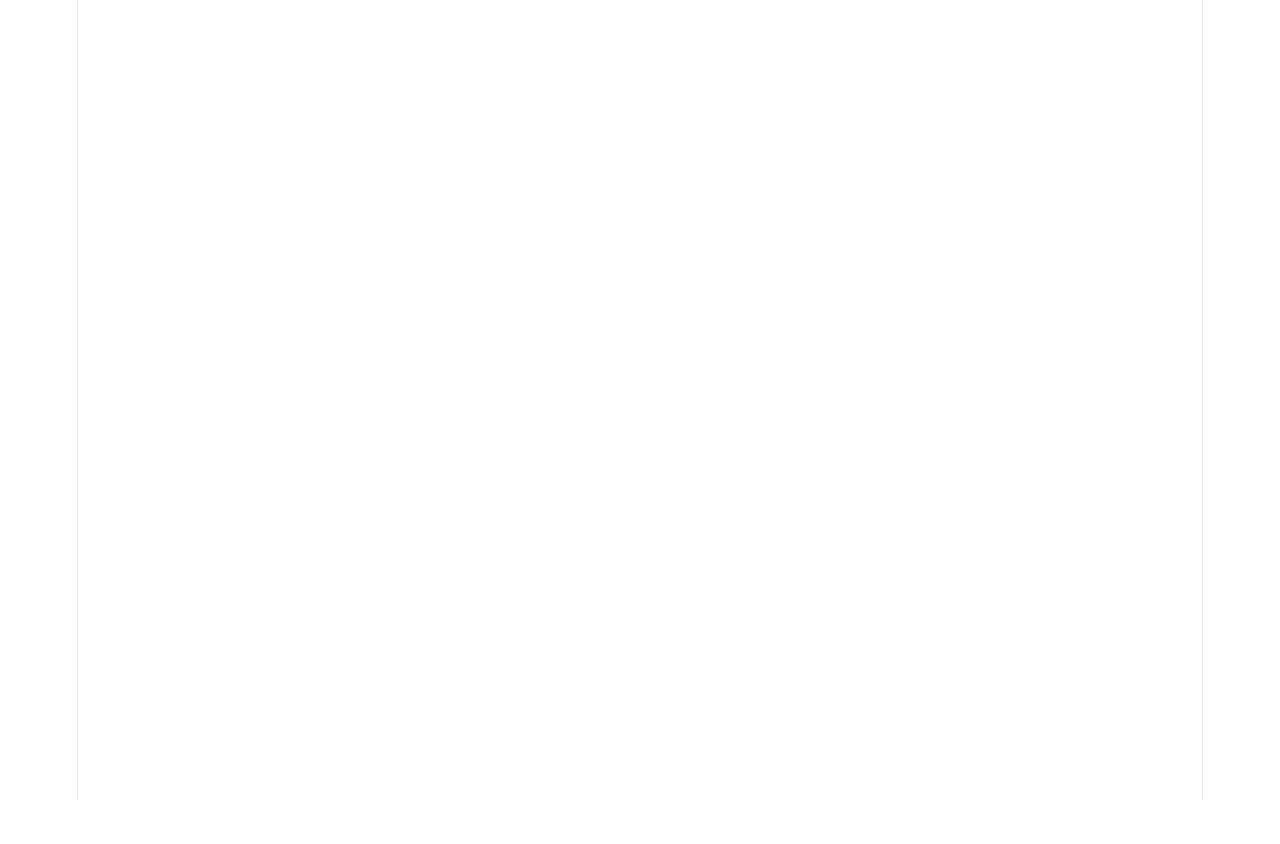
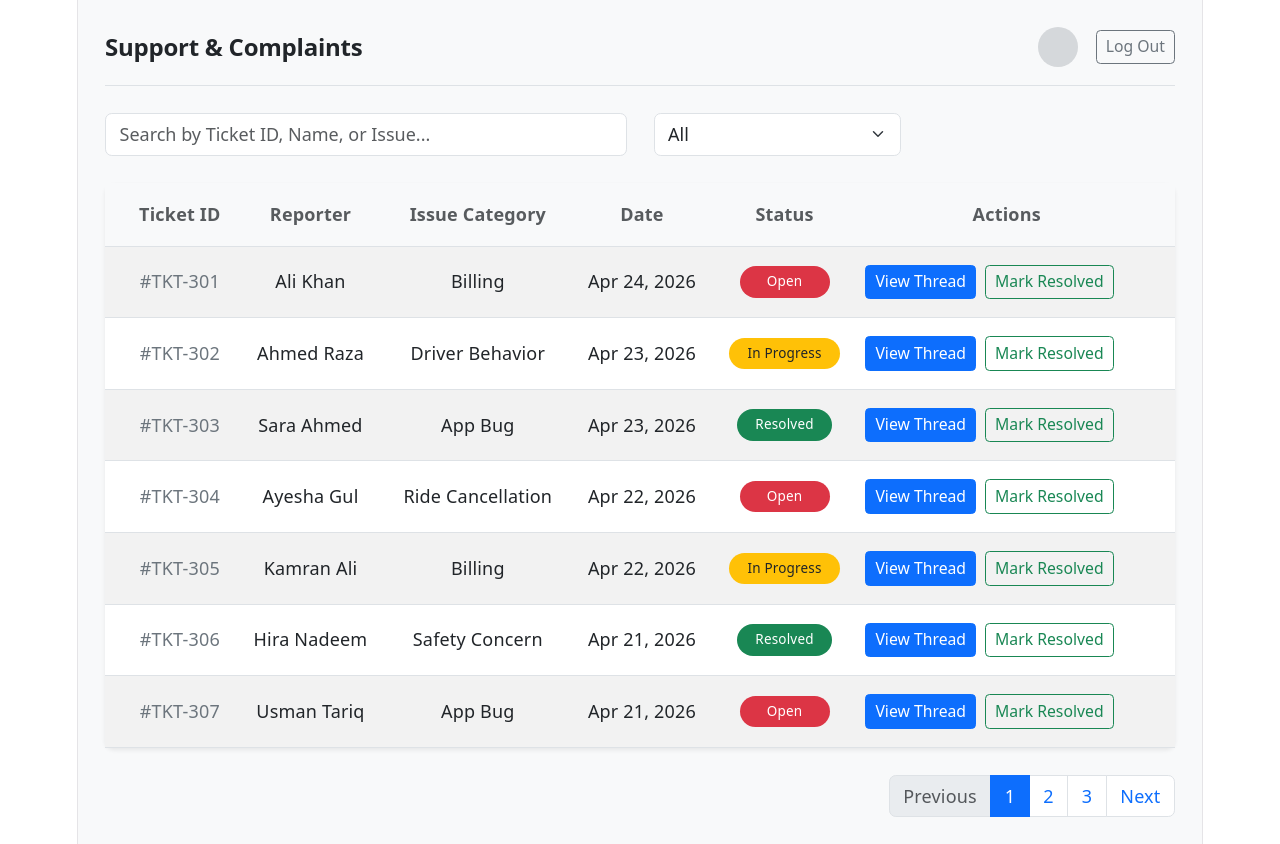
Before and after one commit to Shaj2311/Safar, a React (Vite) app in the folder frontend/AdminPanel/: page /support in a window 1280 px wide. Before the commit this address had no page. Before the commit the page ends 800 px from the top, so only its background shows below. Built offline with nearby package versions, Linux system fonts and the light colour scheme.

Commit message:
Complaint Tickest Implimented

```diff
--- a/frontend/AdminPanel/src/App.jsx
+++ b/frontend/AdminPanel/src/App.jsx
@@ -4,6 +4,7 @@ import Dashboard from './Dashboard';
 import PassengerManagement from './PassengerManagement';
 import CaptainManagement from './CaptainManagement';
 import ActiveRides from './ActiveRides';
+import SupportTickets from './SupportTickets';
 
 function App() {
   return (
@@ -13,6 +14,7 @@ function App() {
         <Route path="/passengers" element={<PassengerManagement />} />
         <Route path="/captains" element={<CaptainManagement />} />
         <Route path="/rides" element={<ActiveRides />} />
+        <Route path="/support" element={<SupportTickets />} />
       </Routes>
     </Router>
   );
--- /dev/null
+++ b/frontend/AdminPanel/src/SupportTickets.jsx
@@ -0,0 +1,116 @@
+import React, { useState } from 'react';
+
+const SupportTickets = () => {
+  const [tickets] = useState([
+    { id: '#TKT-301', reporter: 'Ali Khan', category: 'Billing', date: 'Apr 24, 2026', status: 'Open' },
+    { id: '#TKT-302', reporter: 'Ahmed Raza', category: 'Driver Behavior', date: 'Apr 23, 2026', status: 'In Progress' },
+    { id: '#TKT-303', reporter: 'Sara Ahmed', category: 'App Bug', date: 'Apr 23, 2026', status: 'Resolved' },
+    { id: '#TKT-304', reporter: 'Ayesha Gul', category: 'Ride Cancellation', date: 'Apr 22, 2026', status: 'Open' },
+    { id: '#TKT-305', reporter: 'Kamran Ali', category: 'Billing', date: 'Apr 22, 2026', status: 'In Progress' },
+    { id: '#TKT-306', reporter: 'Hira Nadeem', category: 'Safety Concern', date: 'Apr 21, 2026', status: 'Resolved' },
+    { id: '#TKT-307', reporter: 'Usman Tariq', category: 'App Bug', date: 'Apr 21, 2026', status: 'Open' },
+  ]);
+
+  const getStatusBadge = (status) => {
+    switch (status) {
+      case 'Open': return 'bg-danger';
+      case 'In Progress': return 'bg-warning text-dark';
+      case 'Resolved': return 'bg-success';
+      default: return 'bg-secondary';
+    }
+  };
+
+  return (
+    <div className="container-fluid bg-light min-vh-100 p-4">
+      <div className="d-flex justify-content-between align-items-center mb-4 pb-3 border-bottom">
+        <h2 className="m-0 fw-semibold text-dark">Support &amp; Complaints</h2>
+        <div className="d-flex align-items-center gap-3">
+          <div
+            className="rounded-circle bg-secondary bg-opacity-25"
+            style={{ width: '40px', height: '40px' }}
+          ></div>
+          <button className="btn btn-outline-secondary btn-sm fw-medium">Log Out</button>
+        </div>
+      </div>
+
+      <div className="row mb-4">
+        <div className="col-md-8 col-lg-6 mb-3 mb-md-0">
+          <input
+            type="text"
+            className="form-control"
+            placeholder="Search by Ticket ID, Name, or Issue..."
+          />
+        </div>
+        <div className="col-md-4 col-lg-3">
+          <select className="form-select">
+            <option value="All">All</option>
+            <option value="Open">Open</option>
+            <option value="In Progress">In Progress</option>
+            <option value="Resolved">Resolved</option>
+          </select>
+        </div>
+      </div>
+
+      <div className="card shadow-sm border-0 rounded-3 mb-4">
+        <div className="card-body p-0">
+          <div className="table-responsive">
+            <table className="table table-striped table-hover align-middle mb-0">
+              <thead className="table-light">
+                <tr>
+                  <th className="ps-4 py-3 text-muted fw-semibold border-bottom">Ticket ID</th>
+                  <th className="py-3 text-muted fw-semibold border-bottom">Reporter</th>
+                  <th className="py-3 text-muted fw-semibold border-bottom">Issue Category</th>
+                  <th className="py-3 text-muted fw-semibold border-bottom">Date</th>
+                  <th className="py-3 text-muted fw-semibold border-bottom">Status</th>
+                  <th className="pe-4 py-3 text-muted fw-semibold border-bottom">Actions</th>
+                </tr>
+              </thead>
+              <tbody>
+                {tickets.map((ticket, index) => (
+                  <tr key={index}>
+                    <td className="ps-4 py-3 fw-medium text-secondary">{ticket.id}</td>
+                    <td className="py-3 text-dark">{ticket.reporter}</td>
+                    <td className="py-3 text-dark">{ticket.category}</td>
+                    <td className="py-3 text-dark">{ticket.date}</td>
+                    <td className="py-3">
+                      <span
+                        className={`badge rounded-pill ${getStatusBadge(ticket.status)} px-3 py-2 fw-medium`}
+                        style={{ minWidth: '90px' }}
+                      >
+                        {ticket.status}
+                      </span>
+                    </td>
+                    <td className="pe-4 py-3">
+                      <div className="d-flex gap-2">
+                        <button className="btn btn-sm btn-primary fw-medium">View Thread</button>
+                        <button className="btn btn-sm btn-outline-success fw-medium">Mark Resolved</button>
+                      </div>
+                    </td>
+                  </tr>
+                ))}
+              </tbody>
+            </table>
+          </div>
+        </div>
+      </div>
+
+      <nav aria-label="Tickets pagination">
+        <ul className="pagination justify-content-end mb-0">
+          <li className="page-item disabled">
+            <a className="page-link" href="#" tabIndex="-1" aria-disabled="true">Previous</a>
+          </li>
+          <li className="page-item active" aria-current="page">
+            <a className="page-link" href="#">1</a>
+          </li>
+          <li className="page-item"><a className="page-link" href="#">2</a></li>
+          <li className="page-item"><a className="page-link" href="#">3</a></li>
+          <li className="page-item">
+            <a className="page-link" href="#">Next</a>
+          </li>
+        </ul>
+      </nav>
+    </div>
+  );
+};
+
+export default SupportTickets;
```
